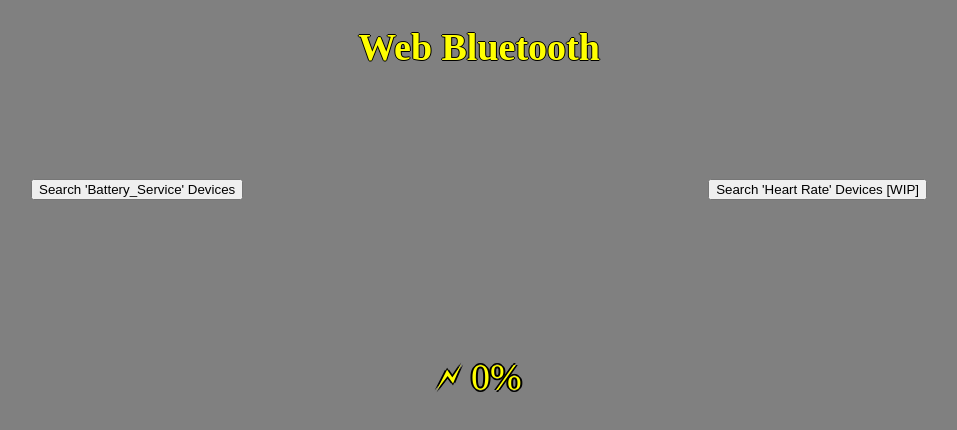
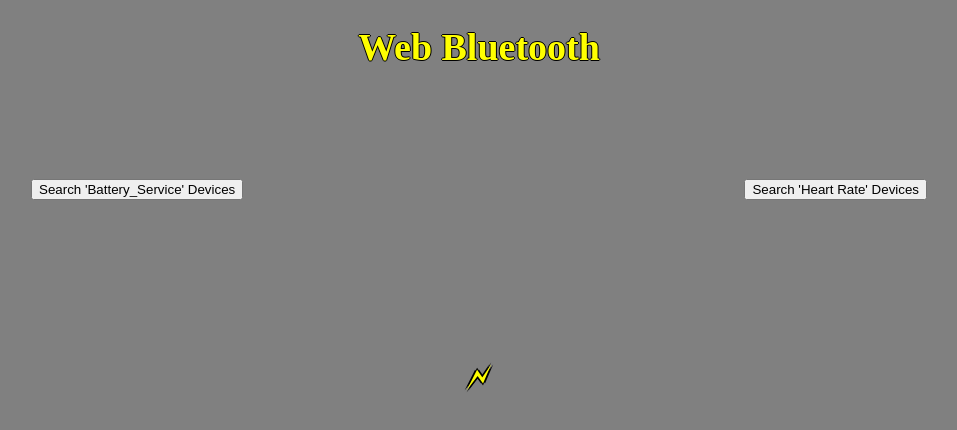
Before and after one commit to eiestrad/421WebBluetooth, a plain HTML site: page Index.html in a window 1280 px wide. Shown: the whole page, without its empty margins (161-1118 px from the left). Drawn offline with Linux system fonts and the light colour scheme.

Commit message:
update index

```diff
--- a/Index.html
+++ b/Index.html
@@ -11,10 +11,10 @@
 	<body>
 		<div id="container">
 			<h1 id="header">Web Bluetooth</h1>
-            <div id="batteryLevel">&#x1F5F2 0%</div><br />
+            <div id="statusReport">&#x1F5F2</div><br />
             <canvas id="battery"></canvas>
 			<button id="b1" onClick="batteryDevices()">Search 'Battery_Service' Devices</button>
-			<button id="b2" onClick="heartDevices()">Search 'Heart Rate' Devices [WIP]</button>
+			<button id="b2" onClick="heartDevices()">Search 'Heart Rate' Devices</button>
 		</div>
 	</body>
 </html>
@@ -28,7 +28,7 @@
         bottom: 0;
 		background-color: gray;
 	}
-    #batteryLevel {
+    #statusReport {
         position: absolute;
         bottom: 50%;
         right: 0;
```
